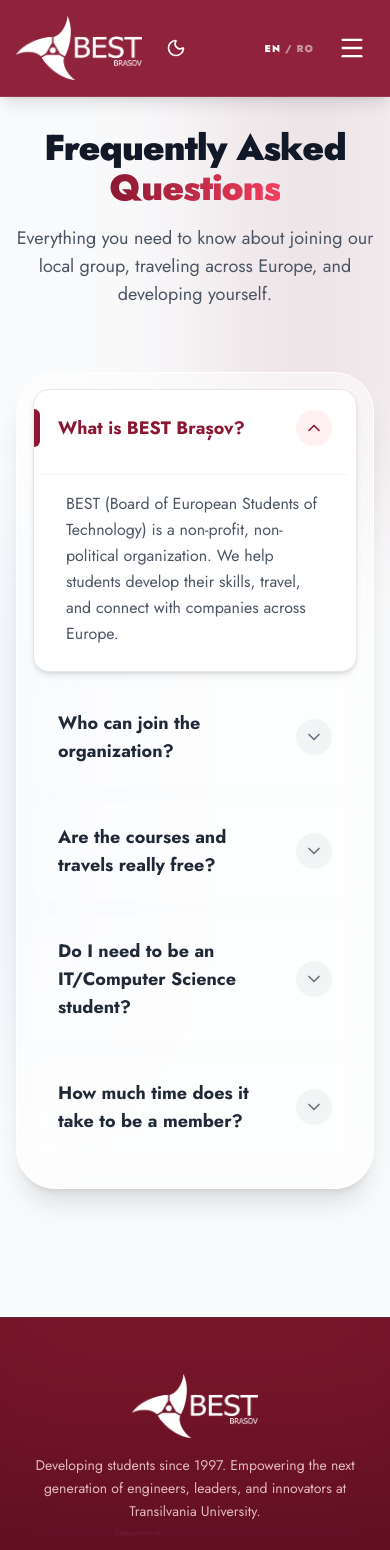
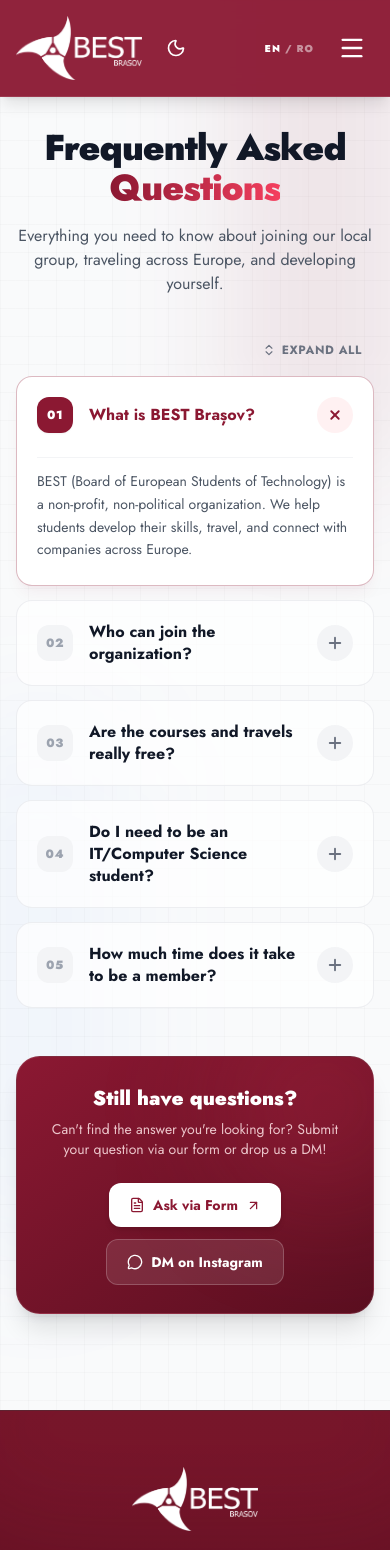
Before and after one commit to AndreigiurgeaSS/BEST-Brasov-website, a React (Vite) app: page /faq in a window 390 px wide. Shown: the top 1550 px of the page. Built offline with nearby package versions, Linux system fonts and the light colour scheme.

Commit message:
update: FAQ page rework, new part for additional questions, redirect to dm's on insta and a link for a form specially made for questions

```diff
--- a/src/pages/FAQ.jsx
+++ b/src/pages/FAQ.jsx
@@ -1,144 +1,304 @@
 import { motion, AnimatePresence } from "framer-motion";
 import { useState, useEffect } from "react";
-import { ChevronDown, MessageCircleQuestion } from "lucide-react";
+import {
+  Plus,
+  Sparkles,
+  FileText,
+  ArrowUpRight,
+  MessageCircle,
+  ChevronsUpDown,
+  X,
+} from "lucide-react";
+
+// ── Schimbă aici cu link-ul tău de Google Form ──────────────────────────────
+// Important: Adaugă ?embedded=true la finalul link-ului ca să arate bine în fereastră
+const GOOGLE_FORM_URL = "https://docs.google.com/forms/d/e/1FAIpQLSc.../viewform?embedded=true";
 
 const faqs = [
   {
     question: "What is BEST Brașov?",
-    answer: "BEST (Board of European Students of Technology) is a non-profit, non-political organization. We help students develop their skills, travel, and connect with companies across Europe."
+    answer:
+      "BEST (Board of European Students of Technology) is a non-profit, non-political organization. We help students develop their skills, travel, and connect with companies across Europe.",
   },
   {
     question: "Who can join the organization?",
-    answer: "Any student currently enrolled at Transilvania University of Brașov can apply during our recruitment periods (usually in Autumn and Spring)."
+    answer:
+      "Any student currently enrolled at Transilvania University of Brașov can apply during our recruitment periods (usually in Autumn and Spring).",
   },
   {
     question: "Are the courses and travels really free?",
-    answer: "Mostly, yes! For BEST courses, accommodation, food, and the academic program are covered by the host local group. You usually only pay a small fee and your travel expenses."
+    answer:
+      "Mostly, yes! For BEST courses, accommodation, food, and the academic program are covered by the host local group. You usually only pay a small fee and your travel expenses.",
   },
   {
     question: "Do I need to be an IT/Computer Science student?",
-    answer: "Absolutely not! While we focus on technology, our members come from all faculties. We need people skilled in HR, PR, Design, Marketing, Logistics, and more."
+    answer:
+      "Absolutely not! While we focus on technology, our members come from all faculties. We need people skilled in HR, PR, Design, Marketing, Logistics, and more.",
   },
   {
     question: "How much time does it take to be a member?",
-    answer: "It's entirely up to you. You can dedicate a few hours a week or get heavily involved in organizing massive events. Flexibility is key, as we are all full-time students."
-  }
+    answer:
+      "It's entirely up to you. You can dedicate a few hours a week or get heavily involved in organizing massive events. Flexibility is key, as we are all full-time students.",
+  },
 ];
 
+// ── Lag-Free FAQ Item (Hardware-Accelerated CSS Grid Transition) ─────────────
 const FAQItem = ({ faq, index, isOpen, toggleOpen }) => {
+  const num = String(index + 1).padStart(2, "0");
+
   return (
     <motion.div
-      initial={{ opacity: 0, y: 20 }}
+      initial={{ opacity: 0, y: 16 }}
       whileInView={{ opacity: 1, y: 0 }}
       viewport={{ once: true }}
-      transition={{ duration: 0.3, delay: index * 0.1 }}
-      className={`mb-4 rounded-2xl transition-all duration-300 overflow-hidden border ${
+      transition={{ duration: 0.35, delay: index * 0.06 }}
+      className={`group rounded-2xl border transition-colors duration-300 ${
         isOpen
-          ? 'bg-white dark:bg-gray-800 border-gray-200 dark:border-gray-700 shadow-md'
-          : 'bg-white/40 dark:bg-gray-800/40 border-transparent hover:border-gray-200/50 dark:hover:border-gray-700/50 hover:bg-white/60 dark:hover:bg-gray-800/60'
+          ? "bg-white dark:bg-[#151c2c] border-[#8b1832]/30 dark:border-rose-500/40 shadow-lg shadow-rose-900/5"
+          : "bg-white/70 dark:bg-gray-800/50 border-gray-200/70 dark:border-gray-700/60 hover:bg-white dark:hover:bg-gray-800 hover:border-gray-300 dark:hover:border-gray-600"
       }`}
     >
       <button
         onClick={toggleOpen}
-        className="w-full text-left px-6 py-5 flex items-center justify-between group relative"
+        aria-expanded={isOpen}
+        className="w-full text-left px-5 sm:px-7 py-5 flex items-center gap-4 justify-between cursor-pointer select-none"
       >
-        <div
-          className={`absolute left-0 top-1/2 -translate-y-1/2 w-1.5 h-1/2 rounded-r-full transition-all duration-300 ${
-            isOpen ? 'bg-[#8b1832] dark:bg-rose-500 opacity-100' : 'bg-[#8b1832] dark:bg-rose-500 opacity-0 group-hover:opacity-30'
+        <div className="flex items-center gap-4 min-w-0">
+          <span
+            className={`w-9 h-9 rounded-xl flex items-center justify-center text-xs font-black tracking-wider flex-shrink-0 transition-colors duration-300 ${
+              isOpen
+                ? "bg-[#8b1832] dark:bg-rose-600 text-white shadow-sm"
+                : "bg-gray-100 dark:bg-gray-700/70 text-gray-400 dark:text-gray-400 group-hover:text-[#8b1832] dark:group-hover:text-rose-400"
             }`}
-        />
-
-        <span className={`font-bold text-lg transition-colors pr-4 relative z-10 ${
-          isOpen ? 'text-[#8b1832] dark:text-rose-400' : 'text-gray-800 dark:text-gray-200 group-hover:text-[#8b1832] dark:group-hover:text-rose-400'
-        }`}>
+          >
+            {num}
+          </span>
+          <span
+            className={`font-bold text-base sm:text-lg leading-snug transition-colors duration-200 ${
+              isOpen
+                ? "text-[#8b1832] dark:text-rose-400"
+                : "text-gray-900 dark:text-gray-100 group-hover:text-[#8b1832] dark:group-hover:text-rose-400"
+            }`}
+          >
             {faq.question}
           </span>
-
-        <motion.div
-          animate={{ rotate: isOpen ? 180 : 0 }}
-          transition={{ duration: 0.3, type: "spring", stiffness: 200 }}
-          className={`flex-shrink-0 p-2 rounded-full transition-colors duration-300 ${
+        </div>
+        <div
+          className={`w-9 h-9 rounded-full flex items-center justify-center flex-shrink-0 transition-all duration-300 ${
             isOpen
-              ? 'bg-rose-50 dark:bg-rose-900/30 text-[#8b1832] dark:text-rose-400'
-              : 'bg-gray-100 dark:bg-gray-700 text-gray-500 group-hover:bg-rose-50 dark:group-hover:bg-gray-700 group-hover:text-[#8b1832] dark:group-hover:text-rose-400'
+              ? "bg-rose-50 dark:bg-rose-950/60 text-[#8b1832] dark:text-rose-400 rotate-45"
+              : "bg-gray-100 dark:bg-gray-700/60 text-gray-500 dark:text-gray-400 group-hover:bg-rose-50 dark:group-hover:bg-gray-700 group-hover:text-[#8b1832] dark:group-hover:text-rose-400 rotate-0"
           }`}
         >
-          <ChevronDown size={20} />
-        </motion.div>
+          <Plus size={18} strokeWidth={2.5} />
+        </div>
       </button>
 
-      <AnimatePresence>
-        {isOpen && (
-          <motion.div
-            initial={{ height: 0, opacity: 0 }}
-            animate={{ height: "auto", opacity: 1 }}
-            exit={{ height: 0, opacity: 0 }}
-            transition={{ duration: 0.3, ease: "easeInOut" }}
+      <div
+        className={`grid transition-[grid-template-rows,opacity] duration-300 ease-[cubic-bezier(0.22,1,0.36,1)] ${
+          isOpen ? "grid-rows-[1fr] opacity-100" : "grid-rows-[0fr] opacity-0"
+        }`}
       >
-            <div className="px-6 pb-6 text-gray-600 dark:text-gray-300 leading-relaxed border-t border-gray-100 dark:border-gray-700/50 mt-2 pt-4 mx-2">
+        <div className="overflow-hidden">
+          <div className="px-5 sm:px-7 pb-6 pt-1 pl-5 sm:pl-20 text-gray-600 dark:text-gray-300 text-sm sm:text-base leading-relaxed">
+            <div className="pt-3 border-t border-gray-100 dark:border-gray-700/60">
               {faq.answer}
             </div>
-          </motion.div>
-        )}
-      </AnimatePresence>
+          </div>
+        </div>
+      </div>
     </motion.div>
   );
 };
 
+// ── Main FAQ Page ─────────────────────────────────────────────────────────────
 const FAQ = () => {
-  const [openIndex, setOpenIndex] = useState(0);
+  const [openIndices, setOpenIndices] = useState([0]);
+  const [isFormOpen, setIsFormOpen] = useState(false); // Starea pentru Modal
 
   useEffect(() => {
     document.title = "FAQ | BEST Brașov";
   }, []);
 
+  // Blochează scroll-ul paginii când modalul este deschis
+  useEffect(() => {
+    if (isFormOpen) {
+      document.body.style.overflow = "hidden";
+    } else {
+      document.body.style.overflow = "unset";
+    }
+    return () => {
+      document.body.style.overflow = "unset";
+    };
+  }, [isFormOpen]);
+
+  const toggleItem = (index) => {
+    setOpenIndices((prev) =>
+      prev.includes(index) ? prev.filter((i) => i !== index) : [...prev, index]
+    );
+  };
+
+  const allOpen = openIndices.length === faqs.length;
+  const toggleAll = () => {
+    setOpenIndices(allOpen ? [] : faqs.map((_, i) => i));
+  };
+
   return (
-    <div className="pt-32 pb-32 min-h-screen relative transition-colors duration-300 overflow-hidden bg-gray-50 dark:bg-gray-900">
-
+    <>
+      <div className="pt-32 pb-24 min-h-screen relative transition-colors duration-300 overflow-hidden bg-gray-50 dark:bg-gray-900">
+        {/* Subtle Engineering Grid + Ambient Glow */}
+        <div className="absolute inset-0 bg-[linear-gradient(to_right,#8080800a_1px,transparent_1px),linear-gradient(to_bottom,#8080800a_1px,transparent_1px)] bg-[size:28px_28px] pointer-events-none" />
         <div className="absolute top-0 left-0 w-full h-full overflow-hidden pointer-events-none z-0">
-        <div className="absolute top-[-10%] right-[-5%] w-[50%] h-[50%] bg-[#8b1832]/10 dark:bg-transparent rounded-full blur-3xl"></div>
-        <div className="absolute bottom-[20%] left-[-10%] w-[40%] h-[40%] bg-blue-500/5 dark:bg-transparent rounded-full blur-3xl"></div>
+          <div className="absolute top-[-10%] right-[-5%] w-[45%] h-[45%] bg-[#8b1832]/10 dark:bg-rose-900/10 rounded-full blur-3xl" />
+          <div className="absolute bottom-[10%] left-[-10%] w-[40%] h-[40%] bg-blue-500/5 dark:bg-indigo-900/10 rounded-full blur-3xl" />
         </div>
 
-      <div className="max-w-4xl mx-auto px-4 sm:px-6 lg:px-8 relative z-10">
-
+        <div className="max-w-3xl mx-auto px-4 sm:px-6 lg:px-8 relative z-10">
           {/* HEADER */}
-        <div className="text-center mb-16">
+          <div className="text-center mb-10">
 
             <motion.h1
-            initial={{ opacity: 0, y: -20 }}
+              initial={{ opacity: 0, y: -16 }}
               animate={{ opacity: 1, y: 0 }}
-            // Am scos transition-ul lent
               className="text-4xl md:text-5xl font-black text-gray-900 dark:text-white tracking-tight mb-4"
             >
-            Frequently Asked <span className="text-transparent bg-clip-text bg-gradient-to-r from-[#8b1832] to-rose-500">Questions</span>
+              Frequently Asked{" "}
+              <span className="text-transparent bg-clip-text bg-gradient-to-r from-[#8b1832] to-rose-500">
+                Questions
+              </span>
             </motion.h1>
 
             <motion.p
-            initial={{ opacity: 0, y: -20 }}
+              initial={{ opacity: 0, y: -12 }}
               animate={{ opacity: 1, y: 0 }}
-            transition={{ delay: 0.1 }} // Un delay foarte scurt, fără a încetini căderea
-            className="text-lg text-gray-600 dark:text-gray-400 max-w-2xl mx-auto"
+              transition={{ delay: 0.08 }}
+              className="text-base sm:text-lg text-gray-600 dark:text-gray-400 max-w-2xl mx-auto"
             >
-            Everything you need to know about joining our local group, traveling across Europe, and developing yourself.
+              Everything you need to know about joining our local group, traveling
+              across Europe, and developing yourself.
             </motion.p>
           </div>
 
-        {/* CONTAINER GLASSMORPHISM PRINCIPAL */}
-        <div className="bg-white/50 dark:bg-gray-800/30 backdrop-blur-xl rounded-[2.5rem] p-4 sm:p-8 shadow-xl border border-white dark:border-gray-700/50">
+          {/* Top Control Bar: Expand / Collapse All */}
+          <div className="flex justify-end mb-3">
+            <button
+              onClick={toggleAll}
+              className="inline-flex items-center gap-1.5 text-xs font-bold uppercase tracking-wider text-gray-500 dark:text-gray-400 hover:text-[#8b1832] dark:hover:text-rose-400 transition-colors px-3 py-1.5 rounded-xl hover:bg-white/60 dark:hover:bg-gray-800/60 cursor-pointer"
+            >
+              <ChevronsUpDown size={14} />
+              {allOpen ? "Collapse all" : "Expand all"}
+            </button>
+          </div>
+
+          {/* ACCORDION LIST */}
+          <div className="space-y-3.5">
             {faqs.map((faq, index) => (
               <FAQItem
                 key={index}
                 faq={faq}
                 index={index}
-              isOpen={openIndex === index}
-              toggleOpen={() => setOpenIndex(openIndex === index ? null : index)}
+                isOpen={openIndices.includes(index)}
+                toggleOpen={() => toggleItem(index)}
               />
             ))}
           </div>
 
+          {/* STILL HAVE QUESTIONS CTA CARD */}
+          <motion.div
+            initial={{ opacity: 0, y: 20 }}
+            whileInView={{ opacity: 1, y: 0 }}
+            viewport={{ once: true }}
+            transition={{ duration: 0.4, delay: 0.2 }}
+            className="mt-12 rounded-3xl bg-gradient-to-br from-[#8b1832] to-[#5a0f20] dark:from-[#181f32] dark:to-[#111625] border border-white/10 dark:border-gray-700/80 p-7 sm:p-9 text-white shadow-xl flex flex-col sm:flex-row items-center justify-between gap-6 relative overflow-hidden"
+          >
+            <div className="pointer-events-none absolute -right-12 -top-12 w-48 h-48 bg-rose-500/20 rounded-full blur-3xl" />
+
+            <div className="text-center sm:text-left relative z-10">
+              <h3 className="text-xl sm:text-2xl font-black mb-1.5">
+                Still have questions?
+              </h3>
+              <p className="text-rose-100/85 dark:text-gray-300 text-sm sm:text-base max-w-md">
+                Can't find the answer you're looking for? Submit your question via
+                our form or drop us a DM!
+              </p>
+            </div>
+
+            <div className="flex flex-wrap items-center justify-center gap-3 flex-shrink-0 relative z-10">
+              {/* Butonul care deschide modalul */}
+              <button
+                onClick={() => setIsFormOpen(true)}
+                className="inline-flex items-center gap-2 px-5 py-3 rounded-xl bg-white text-[#8b1832] hover:bg-rose-50 font-bold text-sm transition-transform hover:-translate-y-0.5 shadow-md"
+              >
+                <FileText size={16} />
+                Ask via Form
+                <ArrowUpRight size={15} />
+              </button>
+              <a
+                href="https://www.instagram.com/bestbrasov/"
+                target="_blank"
+                rel="noopener noreferrer"
+                className="inline-flex items-center gap-2 px-5 py-3 rounded-xl bg-white/10 hover:bg-white/20 text-white border border-white/20 font-bold text-sm transition-all hover:-translate-y-0.5"
+              >
+                <MessageCircle size={16} />
+                DM on Instagram
+              </a>
+            </div>
+          </motion.div>
         </div>
       </div>
+
+      {/* ── MODALUL PENTRU GOOGLE FORM ── */}
+      <AnimatePresence>
+        {isFormOpen && (
+          <motion.div
+            initial={{ opacity: 0 }}
+            animate={{ opacity: 1 }}
+            exit={{ opacity: 0 }}
+            // Click pe overlay (fundalul întunecat) închide modalul
+            onClick={() => setIsFormOpen(false)}
+            className="fixed inset-0 z-50 flex items-center justify-center p-4 sm:p-6 bg-black/60 backdrop-blur-sm"
+          >
+            {/* Fereastra propriu-zisă a modalului */}
+            <motion.div
+              initial={{ opacity: 0, scale: 0.95, y: 20 }}
+              animate={{ opacity: 1, scale: 1, y: 0 }}
+              exit={{ opacity: 0, scale: 0.95, y: 20 }}
+              transition={{ type: "spring", damping: 25, stiffness: 300 }}
+              // Oprim propagarea click-ului ca să nu se închidă când apeși în interiorul form-ului
+              onClick={(e) => e.stopPropagation()}
+              className="relative w-full max-w-3xl h-[85vh] bg-white dark:bg-gray-900 rounded-[2rem] shadow-2xl overflow-hidden flex flex-col border border-white/20 dark:border-gray-700/50"
+            >
+              {/* Header Modal */}
+              <div className="flex items-center justify-between p-4 sm:px-6 border-b border-gray-100 dark:border-gray-800 bg-gray-50/80 dark:bg-gray-900/80 backdrop-blur-md">
+                <div className="flex items-center gap-2 text-[#8b1832] dark:text-rose-400">
+                  <FileText size={18} />
+                  <h3 className="font-bold text-gray-900 dark:text-white">Submit a Question</h3>
+                </div>
+
+                {/* Buton X pentru închidere */}
+                <button
+                  onClick={() => setIsFormOpen(false)}
+                  className="p-2 bg-gray-200/70 dark:bg-gray-800 rounded-full hover:bg-rose-100 dark:hover:bg-rose-900/50 text-gray-600 dark:text-gray-300 hover:text-[#8b1832] dark:hover:text-rose-400 transition-colors"
+                >
+                  <X size={18} strokeWidth={2.5} />
+                </button>
+              </div>
+
+              {/* Conținut Modal (iframe) */}
+              <div className="flex-grow w-full relative bg-gray-50 dark:bg-gray-900">
+                <iframe
+                  src={GOOGLE_FORM_URL}
+                  className="w-full h-full border-0"
+                  title="Google Form - Ask a Question"
+                >
+                  Loading...
+                </iframe>
+              </div>
+            </motion.div>
+          </motion.div>
+        )}
+      </AnimatePresence>
+    </>
   );
 };
 
```
Lines whose indentation alone changed are shown as unchanged.
